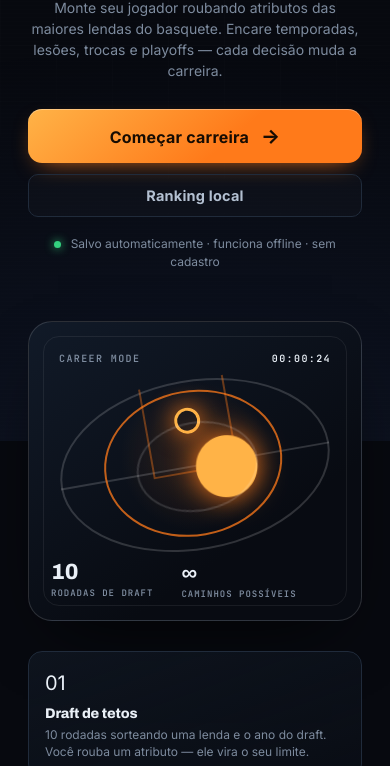
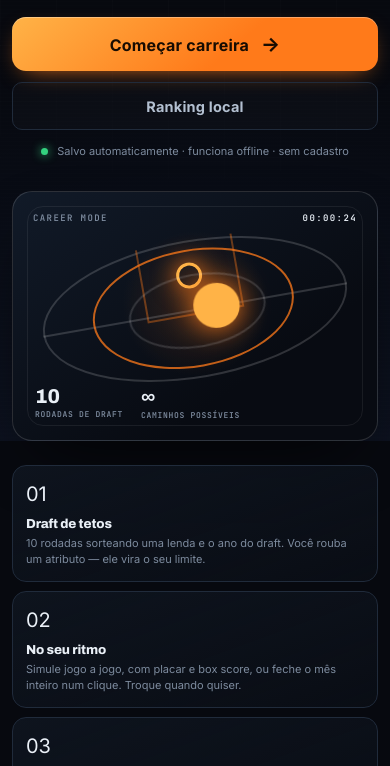
Before and after one commit to jpedrojope-blip/basketball-legends, a plain HTML site: page index.html in a window 390 px wide. Shown: the part 403-1169 px from the top of the page. Drawn offline with Linux system fonts and the light colour scheme.

Commit message:
Polish mobile landing hero

```diff
--- a/css/style.css
+++ b/css/style.css
@@ -1309,16 +1309,31 @@ tbody tr:last-child td { border-bottom: none; }
   .retire-banner { margin: -18px -18px 20px; }
   .toast-stack { left: 12px; right: 12px; bottom: 12px; max-width: none; }
 
-  .menu-wrap { padding-top: 3vh; }
-  .hero-grid { grid-template-columns: 1fr; gap: 18px; }
+  .menu-wrap { padding: 18px 0 30px; }
+  .menu-eyebrow { margin-bottom: 18px; padding: 5px 12px; font-size: 9px; letter-spacing: 1.5px; }
+  .hero-grid { grid-template-columns: 1fr; gap: 20px; }
   .hero-copy { text-align: center; }
+  .hero-copy { padding: 8px 0 0; }
+  .hero-kicker { margin-bottom: 12px; font-size: 9px; letter-spacing: 1.5px; }
+  .hero-copy .brand { font-size: clamp(48px, 15vw, 64px); line-height: .9; margin-bottom: 16px; }
+  .hero-copy .tagline { font-size: 17px; line-height: 1.25; margin-bottom: 12px; }
+  .hero-description { font-size: 13px; line-height: 1.5; margin-bottom: 20px; max-width: 320px; }
   .hero-copy .menu-actions { margin: 0 auto; }
+  .hero-copy .menu-actions .btn { min-height: 48px; }
+  .hero-copy .menu-footnote { margin-top: 13px; font-size: 11px; }
   .hero-description { margin-left: auto; margin-right: auto; }
-  .hero-stage { min-height: 300px; transform: none; }
-  .court-lines { inset: 58px 30px 70px; }
+  .hero-stage { min-height: 250px; transform: none; border-radius: 20px; }
+  .hero-stage-label { top: 20px; left: 20px; right: 20px; font-size: 9px; }
+  .court-lines { inset: 48px 28px 62px; }
+  .court-ball { font-size: 62px; }
   .hero-stage-stats { bottom: 20px; left: 22px; right: 22px; }
-  .hero-stage-stats strong { font-size: 22px; }
-  .menu-features { margin-top: 30px; }
+  .hero-stage-stats { gap: 18px; }
+  .hero-stage-stats strong { font-size: 20px; }
+  .hero-stage-stats span { font-size: 8px; letter-spacing: .7px; }
+  .menu-features { margin-top: 24px; gap: 9px; }
+  .feature-card { padding: 13px; }
+  .feature-card h4 { font-size: 13px; }
+  .feature-card p { font-size: 11px; }
 
   /* barra de ação fixa no rodapé — o gesto principal sempre ao alcance */
   .career-actions {
```
